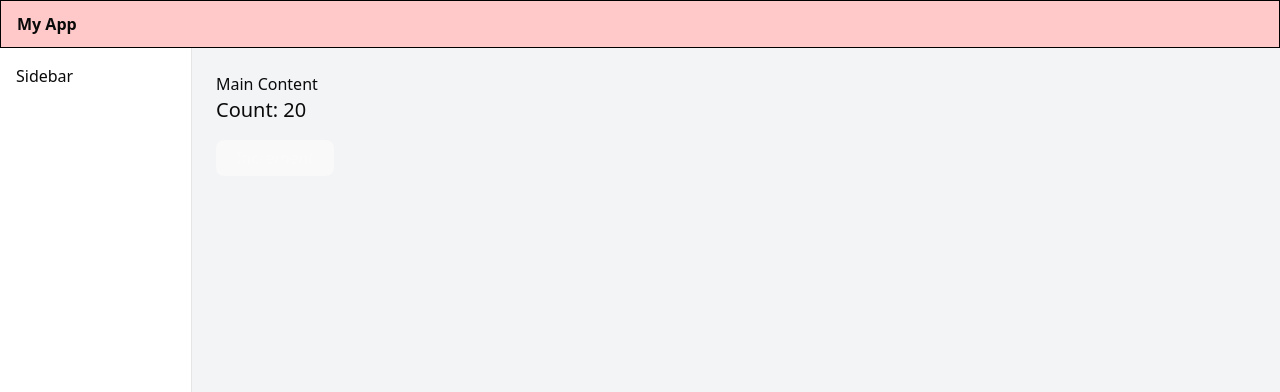
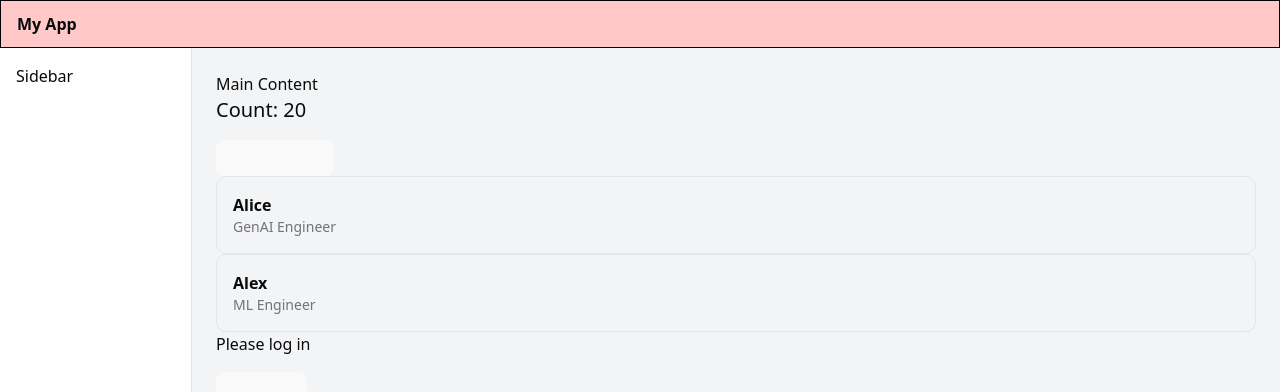
Before and after one commit to YashKushwaha/test_react_app_v2, a React (Vite) app: page / in a window 1280 px wide. Shown: the top 392 px of the page. Built offline with nearby package versions, Linux system fonts and the light colour scheme.

Commit message:
few test cases around useState created

```diff
--- a/src/App.tsx
+++ b/src/App.tsx
@@ -1,5 +1,7 @@
 
 import {Counter} from "@/components/counter"
+import {UserCard} from "@/components/usercard"
+import {LoginStatus} from "@/components/loginstatus"
 
 function Header(){
   return (
@@ -22,6 +24,9 @@ function MainContent(){
         <main className="flex-1 p-6 overflow-auto bg-gray-100">
           Main Content
           <Counter></Counter>
+          <UserCard name="Alice" role="GenAI Engineer"></UserCard>
+          <UserCard name="Alex" role="ML Engineer"></UserCard>
+          <LoginStatus></LoginStatus>
         </main>
   )
 }
--- /dev/null
+++ b/src/components/loginstatus.tsx
@@ -0,0 +1,20 @@
+import { useState } from "react"
+import { Button } from "@/components/ui/button"
+
+export function LoginStatus() {
+  const [loggedIn, setLoggedIn] = useState(false)
+
+  return (
+    <div className="space-y-4">
+      {loggedIn ? (
+        <div>Welcome back 👋</div>
+      ) : (
+        <div>Please log in</div>
+      )}
+
+      <Button onClick={() => setLoggedIn(!loggedIn)}>
+        Toggle
+      </Button>
+    </div>
+  )
+}
--- /dev/null
+++ b/src/components/usercard.tsx
@@ -0,0 +1,8 @@
+export  function UserCard({ name, role }: { name: string; role: string }) {
+  return (
+    <div className="border p-4 rounded-lg">
+      <div className="font-semibold">{name}</div>
+      <div className="text-sm text-muted-foreground">{role}</div>
+    </div>
+  )
+}
```
